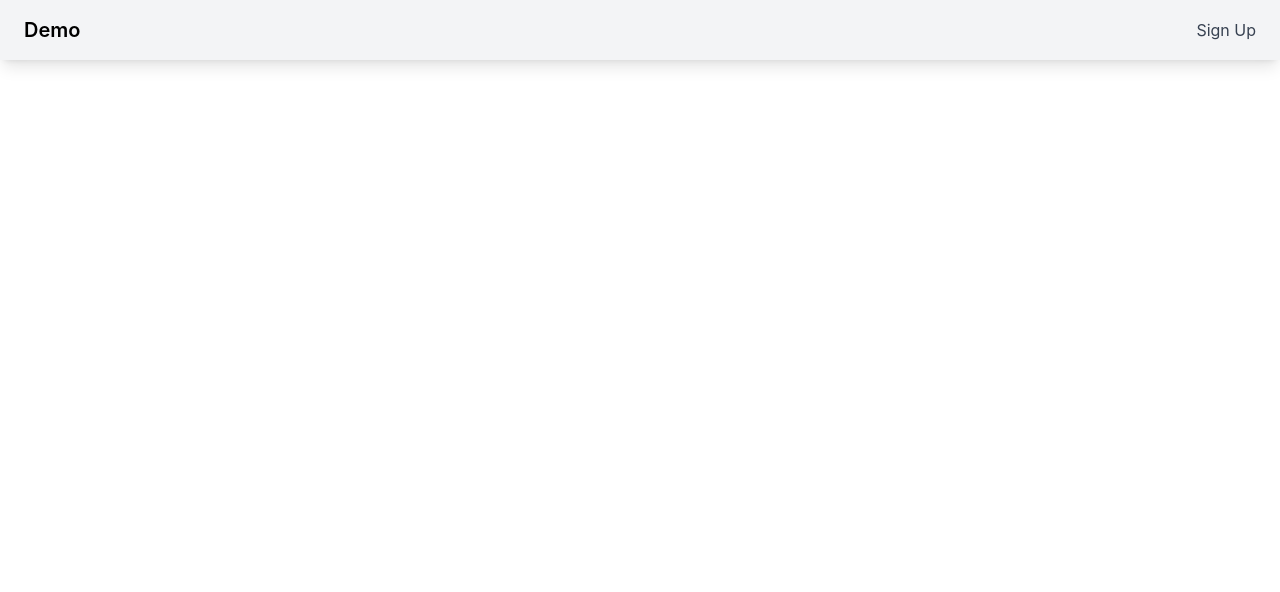
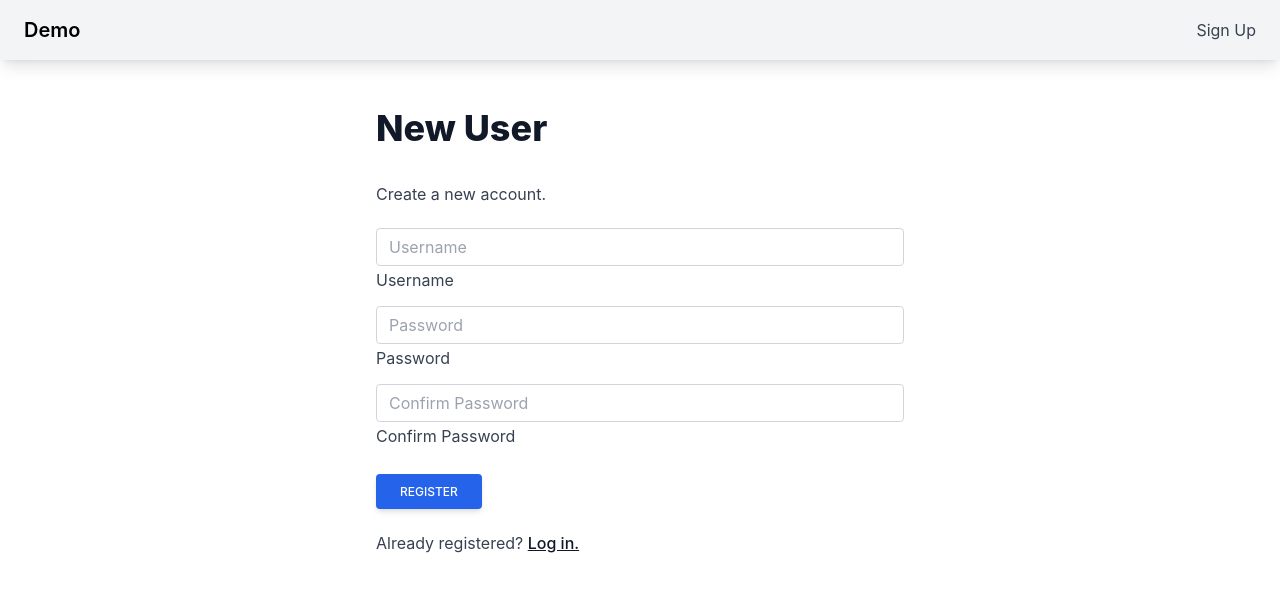
Before and after one commit to VAOkolo/react_flask_login, a React (Create React App) app in the folder client/: page /register in a window 1280 px wide. Before the commit this address had no page. Shown: the top 592 px of the page. Built offline with nearby package versions, Linux system fonts and the light colour scheme; what tw-elements would draw is missing.

Commit message:
Add register route and view

```diff
--- a/client/src/App.js
+++ b/client/src/App.js
@@ -2,6 +2,7 @@ import { Routes, Route } from "react-router-dom";
 import { Fragment } from "react";
 import Navbar from "./components/Navbar";
 import Login from "./views/Login";
+import Register from "./views/Register";
 
 function App() {
   return (
@@ -10,6 +11,7 @@ function App() {
 
       <Routes>
         <Route path="/" element={<Login />} />
+        <Route path="/register" element={<Register />} />
       </Routes>
     </Fragment>
   );
--- /dev/null
+++ b/client/src/views/Register.js
@@ -0,0 +1,29 @@
+import Layout from "../components/Layout";
+import TextInput from "../components/TextInput";
+import Button from "../components/Button";
+import { Link } from "react-router-dom";
+
+const Register = () => {
+  return (
+    <Layout>
+      <h1>New User</h1>
+      <p>Create a new account.</p>
+
+      <form>
+        <TextInput type="text" label="Username" />
+        <TextInput type="password" label="Password" />
+        <TextInput type="password" label="Confirm Password" />
+
+        <Button type="submit" className="mt-3">
+          Register
+        </Button>
+      </form>
+
+      <p>
+        Already registered? <Link to="/">Log in.</Link>
+      </p>
+    </Layout>
+  );
+};
+
+export default Register;
```
